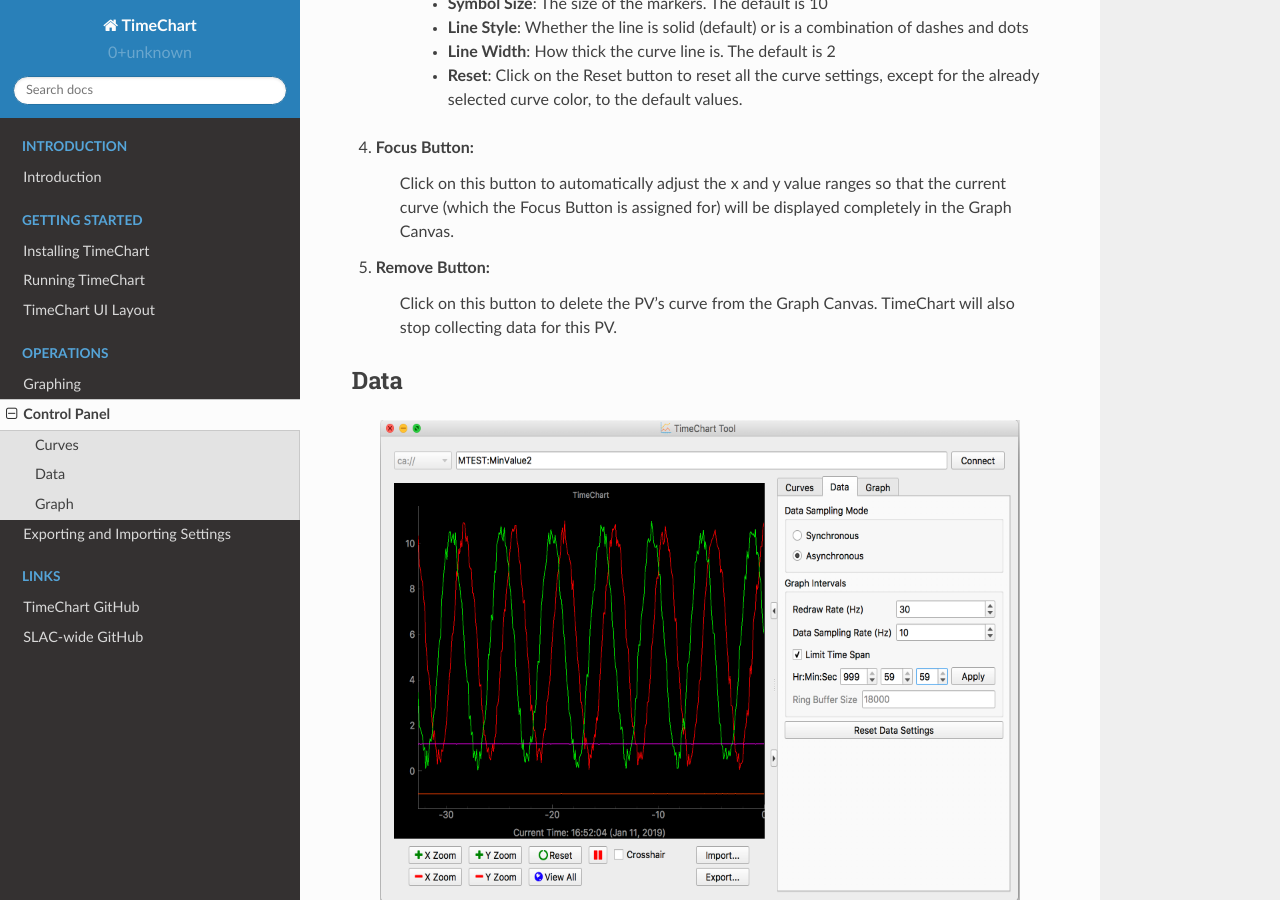
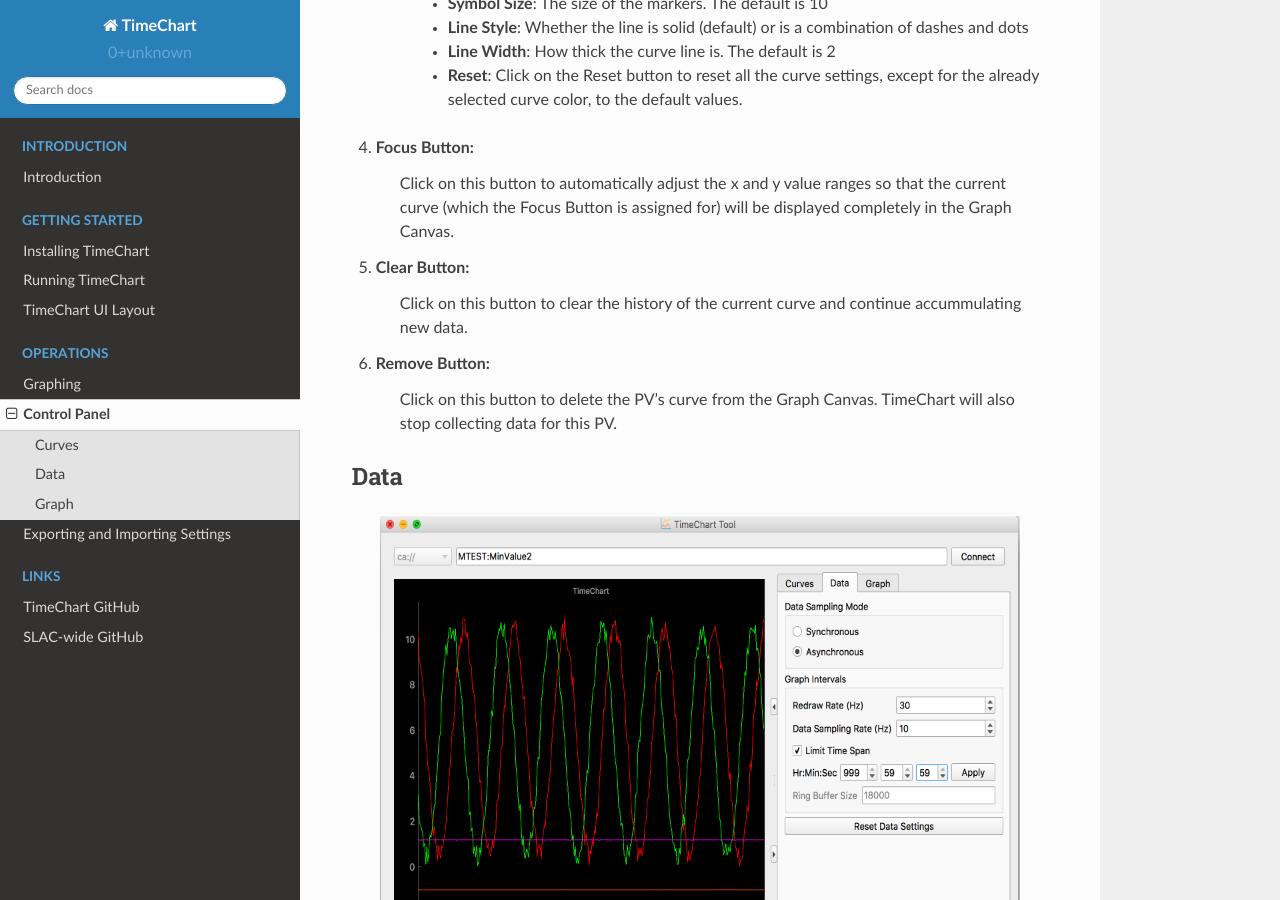
Before and after one commit to slaclab/timechart, a Sphinx documentation site: the page built from docs/source/control_panel.rst, in a window 1280 px wide and 900 px high, scrolled down 1573 px. Built offline with Sphinx 7.4.7 and the Read the Docs theme 2.0.0, drawn with Linux system fonts in a browser that asks for light colours; formulas are drawn with MathJax 3.

Commit message:
DOC: Add documentation of the Clear button.

```diff
--- a/docs/source/control_panel.rst
+++ b/docs/source/control_panel.rst
@@ -58,6 +58,10 @@
 #. **Focus Button**:
         Click on this button to automatically adjust the x and y value ranges so that the current curve (which
         the Focus Button is assigned for) will be displayed completely in the Graph Canvas.
+
+#. **Clear Button**:
+        Click on this button to clear the history of the current curve and
+        continue accummulating new data.
 
 #. **Remove Button**:
         Click on this button to delete the PV's curve from the Graph Canvas. TimeChart will also stop collecting data
```
